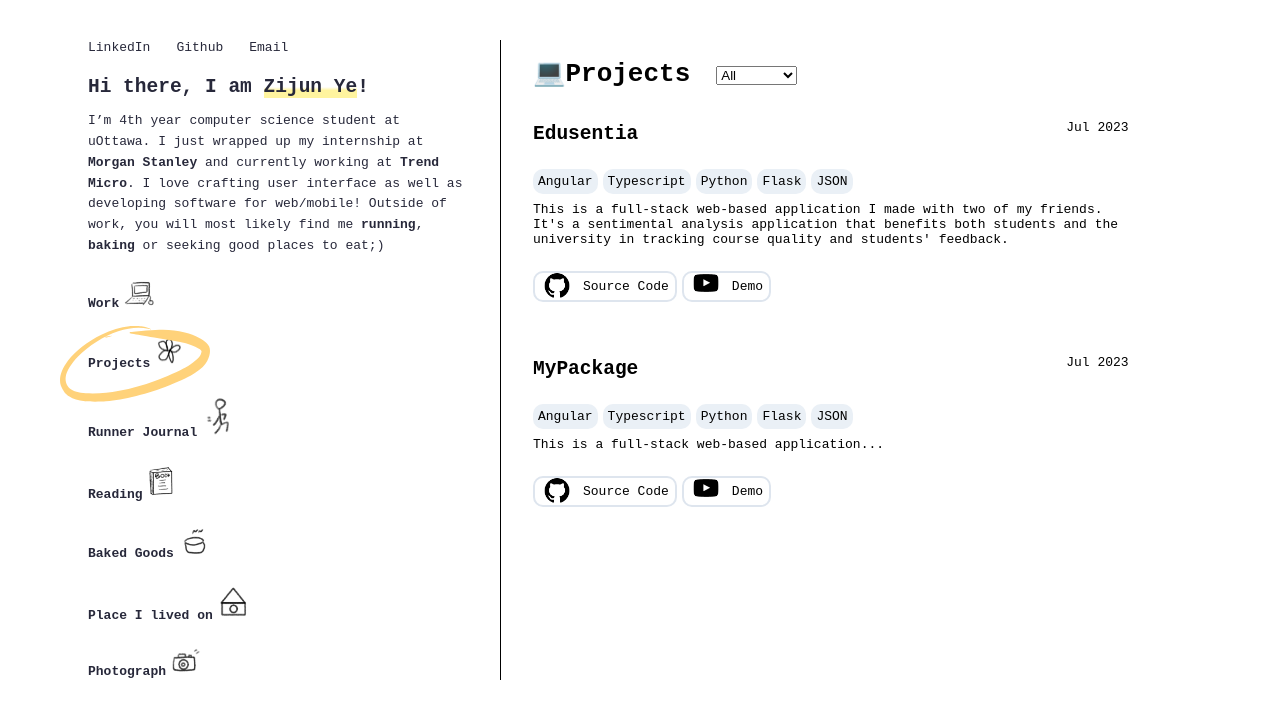
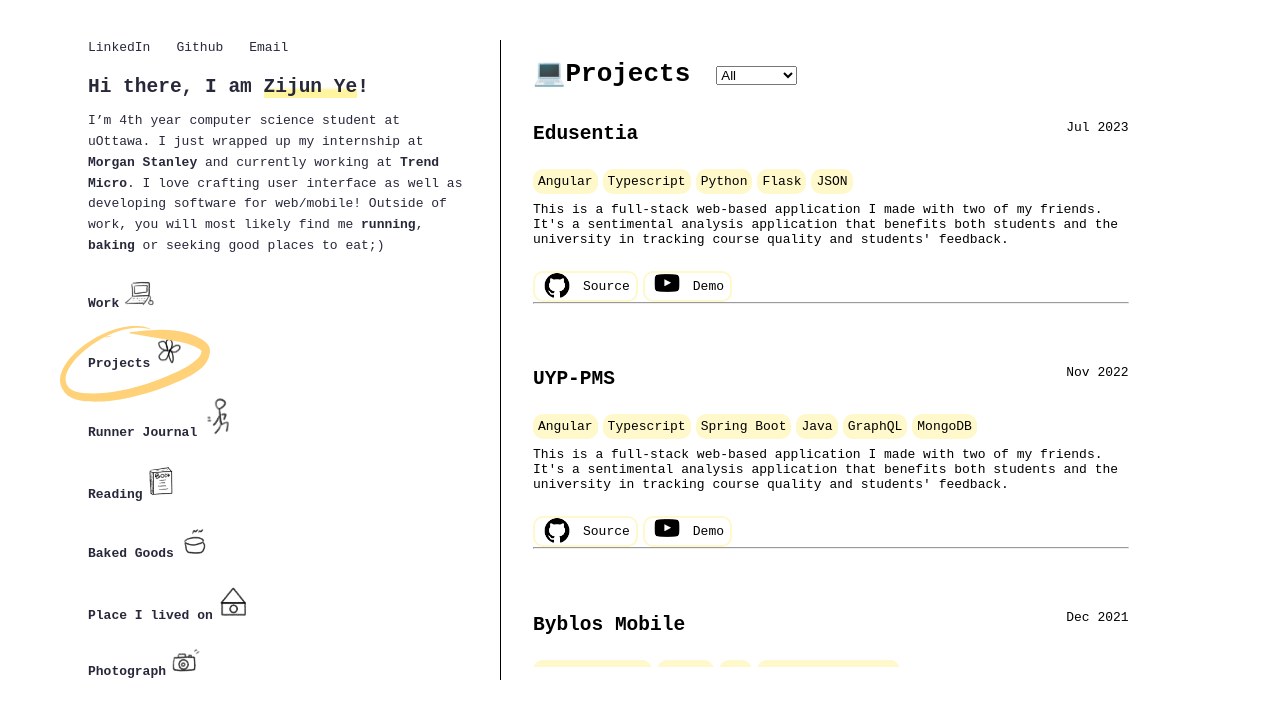
Before and after one commit to ZijunYe/jun-portfolio, a Next.js app in the folder nextjs-blog/: page /projects/menu in a window 1280 px wide. Shown: the top 716 px of the page. Built offline with nearby package versions, Linux system fonts and the light colour scheme.

Commit message:
Add more projects

```diff
--- a/nextjs-blog/pages/projects/menu.js
+++ b/nextjs-blog/pages/projects/menu.js
@@ -5,7 +5,8 @@ import styles from './project-menu.module.css';
 
 export default function ProjectMenu(){
     const projects = [
-        // Define your project data here
+        // Define project data here
+        // Fullstack
         {
           title: 'Edusentia',
           type:'fullstack',
@@ -15,17 +16,67 @@ export default function ProjectMenu(){
           githubLink: 'https://github.com/ZijunYe/Edusentia',
           demoLink: 'https://www.youtube.com/watch?v=R-pi6GH-4dU',
         },
+        {
+          title: 'UYP-PMS',
+          type:'fullstack',
+          date: 'Nov 2022',
+          tools: ['Angular', 'Typescript', 'Spring Boot','Java', 'GraphQL','MongoDB'],
+          description: 'This is a full-stack web-based application I made with two of my friends. It\'s a sentimental analysis application that benefits both students and the university in tracking course quality and students\' feedback. ',
+          githubLink: 'https://github.com/ZijunYe/Edusentia',
+          demoLink: 'https://www.youtube.com/watch?v=R-pi6GH-4dU',
+        },
+        {
+          title: 'Byblos Mobile',
+          type:'fullstack',
+          date: 'Dec 2021',
+          tools: ['Android Studio', 'Python', 'XML', 'Firebase Database'],
+          description: 'This is a full-stack web-based application I made with two of my friends. It\'s a sentimental analysis application that benefits both students and the university in tracking course quality and students\' feedback. ',
+          githubLink: 'https://github.com/ZijunYe/Edusentia',
+        },
 
+        // Frontend
         {
           title: 'MyPackage',
           type:'frontend',
           date: 'Jul 2023',
-            tools: ['Angular', 'Typescript', 'Python', 'Flask', 'JSON'],
+          tools: ['React', 'JavaScript'],
           description: 'This is a full-stack web-based application...',
           githubLink: 'https://github.com/ZijunYe/Edusentia',
-            demoLink: 'https://www.youtube.com/watch?v=R-pi6GH-4dU',
         },
-        // Add more projects as needed
+        {
+          title: 'uOttawa Housing repair request center',
+          type:'frontend',
+          date: 'Jun 2023',
+          tools: ['HTML', 'CSS', 'JavaScript'],
+          description: 'This is a full-stack web-based application I made with two of my friends. It\'s a sentimental analysis application that benefits both students and the university in tracking course quality and students\' feedback. ',
+          githubLink: 'https://github.com/ZijunYe/Edusentia',
+        },
+
+        // UI protytpe
+        {
+          title: 'Planify',
+          type:'prototype',
+          date: 'Feb 2023',
+          tools: ['Figma'],
+          description: 'This is a full-stack web-based application...',
+          githubLink: 'https://github.com/ZijunYe/Edusentia',
+        },
+        {
+          title: 'KepMoment',
+          type:'prototype',
+          date: 'Jul 2022',
+          tools: ['Figma'],
+          description: 'This is a full-stack web-based application...',
+          githubLink: 'https://github.com/ZijunYe/Edusentia',
+        },
+        {
+          title: 'uOttawa course Dashboard',
+          type:'prototype',
+          date: 'Jul 2022',
+          tools: ['Figma'],
+          description: 'This is a full-stack web-based application...',
+          githubLink: 'https://github.com/ZijunYe/Edusentia',
+        },
       ];
 
       const [selection, setSelection] = useState('All'); // Initialize selection state
@@ -80,13 +131,20 @@ export default function ProjectMenu(){
             <div>
               <a className={styles.icons} href={project.githubLink}>
                 <img src="/project-icons/github.png" alt="source code icon" className={styles.iconImage} />
-                <span className={styles.iconTitle}>Source Code</span>
+                <span className={styles.iconTitle}>Source</span>
               </a>
+
+              {project.demoLink && ( // Conditionally render the demo link
                 <a className={styles.icons} href={project.demoLink}>
                   <img src="/project-icons/youtube.png" alt="source code icon" className={styles.iconImage} />
                   <span className={styles.iconTitle}>Demo</span>
                 </a>
+              )}
+
+
             </div>
+
+            <hr></hr>
           </div>
         ))}
       </div>
--- a/nextjs-blog/pages/projects/project-menu.module.css
+++ b/nextjs-blog/pages/projects/project-menu.module.css
@@ -1,7 +1,7 @@
 
 .box{
     overflow: scroll;
-    max-height: 80vh;
+    max-height: 70vh;
     -ms-overflow-style: none;
     /* padding-right: 8em;  */
     display: block;
@@ -52,7 +52,7 @@
 }
 
 .tools{
-    background-color:#EAF0F6;
+    background-color:#FEF8CA;
     border-radius: 10px;
     padding: 5px;
     margin-right: 5px;
@@ -64,12 +64,12 @@
     font-family: monospace;
     margin-right: 5px;
     border-radius: 10px;
-    border:2px solid #DEE5EE;
+    border:2px solid #FEF8CA;
     padding:6px;
 }
 
 .icons:hover{
-    background-color: #DEE5EE;
+    background-color: #FEF8CA;
 
 }
 
```
Also changed, not shown: nextjs-blog/pages/work/menu.js (+5 -4 lines). Lines whose indentation alone changed are shown as unchanged.
